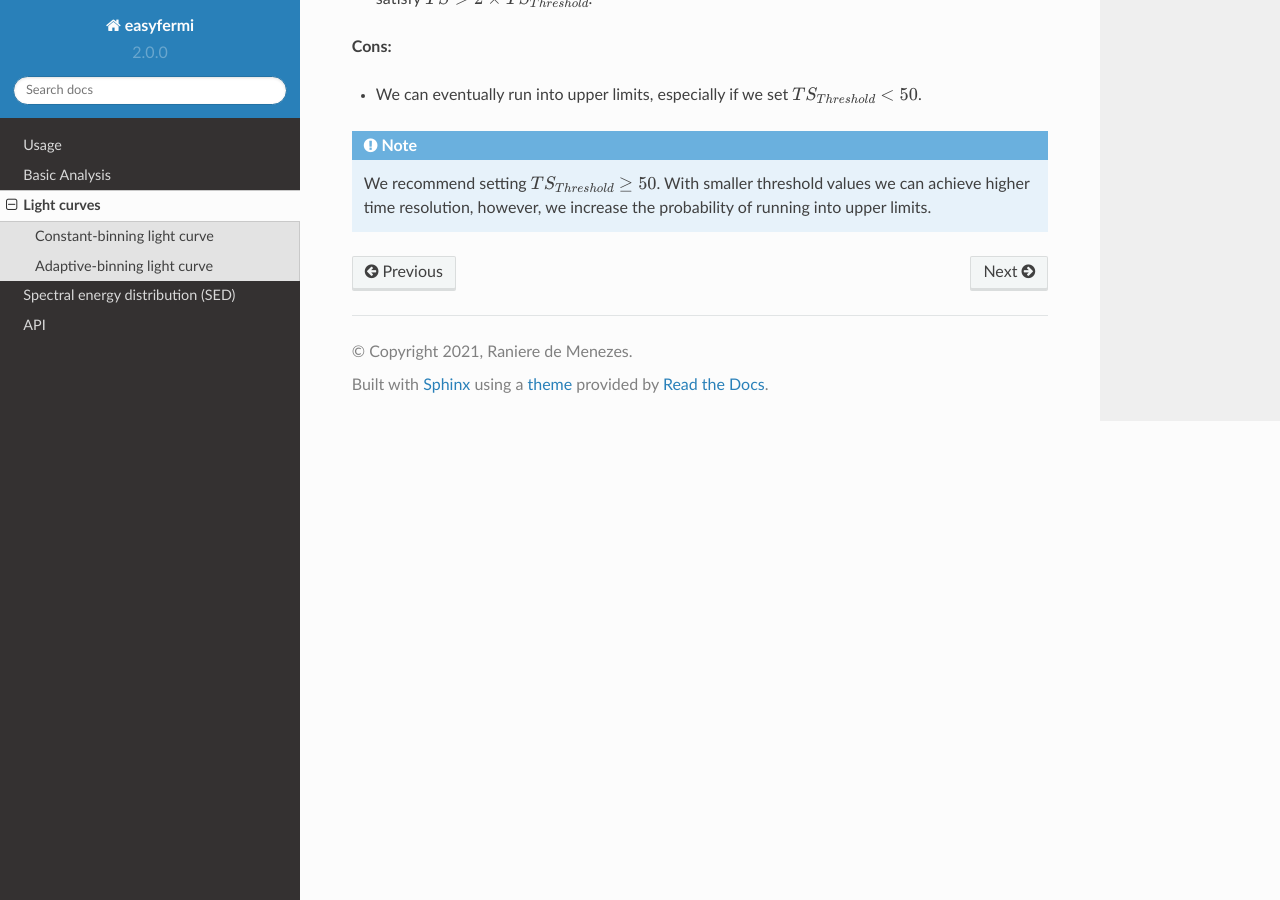
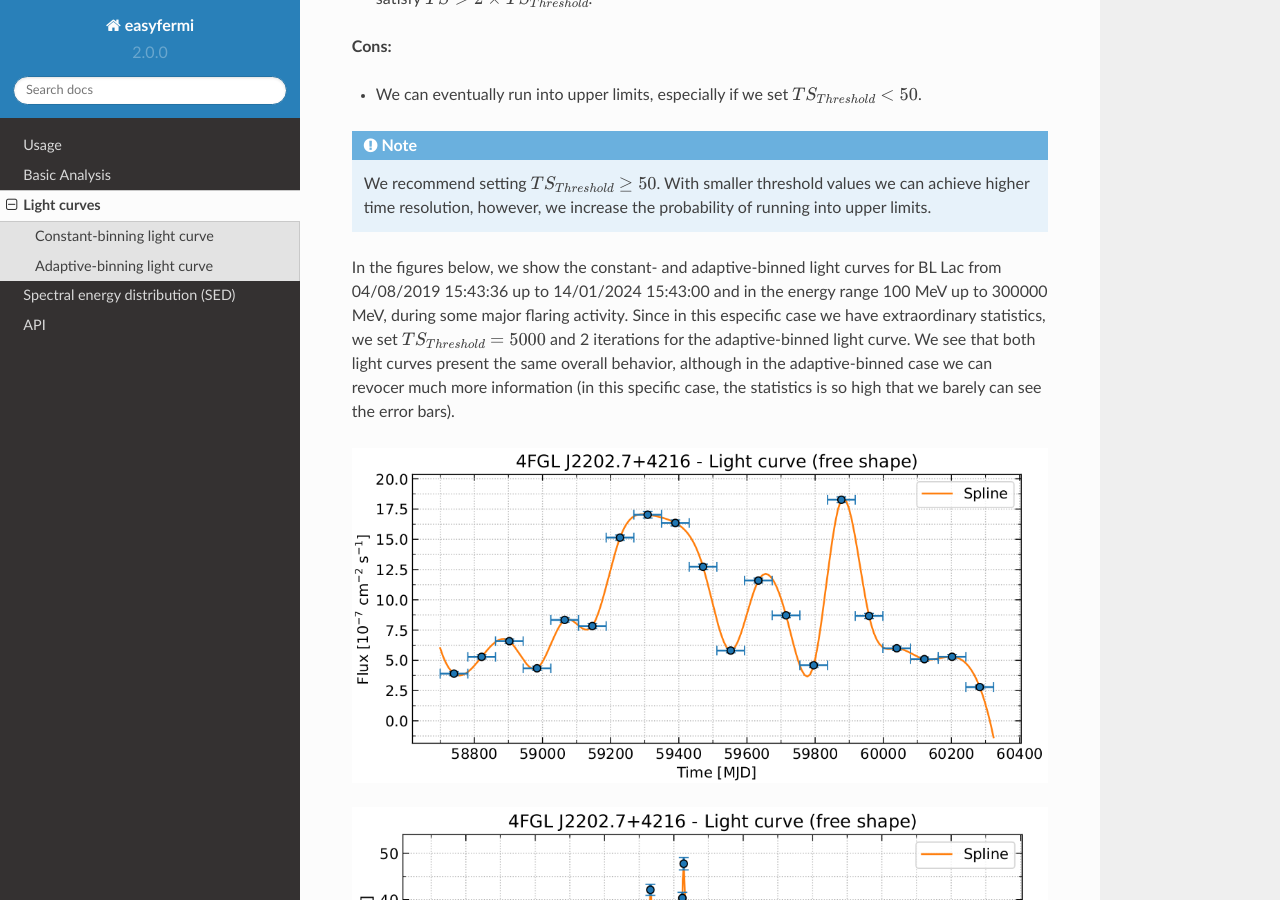
Before and after one commit to ranieremenezes/easyfermi, a Sphinx documentation site: the page built from docs/source/lightcurve.rst, in a window 1280 px wide and 900 px high, scrolled down 2255 px. Built offline with Sphinx 7.4.7 and the Read the Docs theme 2.0.0, drawn with Linux system fonts in a browser that asks for light colours.

Commit message:
LC doc updated

```diff
--- a/docs/source/lightcurve.rst
+++ b/docs/source/lightcurve.rst
@@ -75,3 +75,11 @@ This method of computing an adaptive-binning light curve is different from the m
 .. note::
 
    We recommend setting :math:`TS_{Threshold} \geq 50`. With smaller threshold values we can achieve higher time resolution, however, we increase the probability of running into upper limits.
+
+In the figures below, we show the constant- and adaptive-binned light curves for BL Lac from 04/08/2019 15:43:36 up to 14/01/2024 15:43:00 and in the energy range 100 MeV up to 300000 MeV, during some major flaring activity. Since in this especific case we have extraordinary statistics, we set :math:`TS_{Threshold} = 5000` and 2 iterations for the adaptive-binned light curve. We see that both light curves present the same overall behavior, although in the adaptive-binned case we can revocer much more information (in this specific case, the statistics is so high that we barely can see the error bars).
+
+.. image:: ./BLLac_cte.png
+  :width: 700
+
+.. image:: ./BLLac_adaptive.png
+  :width: 700
```
Also changed, not shown: docs/source/BLLac_adaptive.png (added), docs/source/BLLac_cte.png (added).
